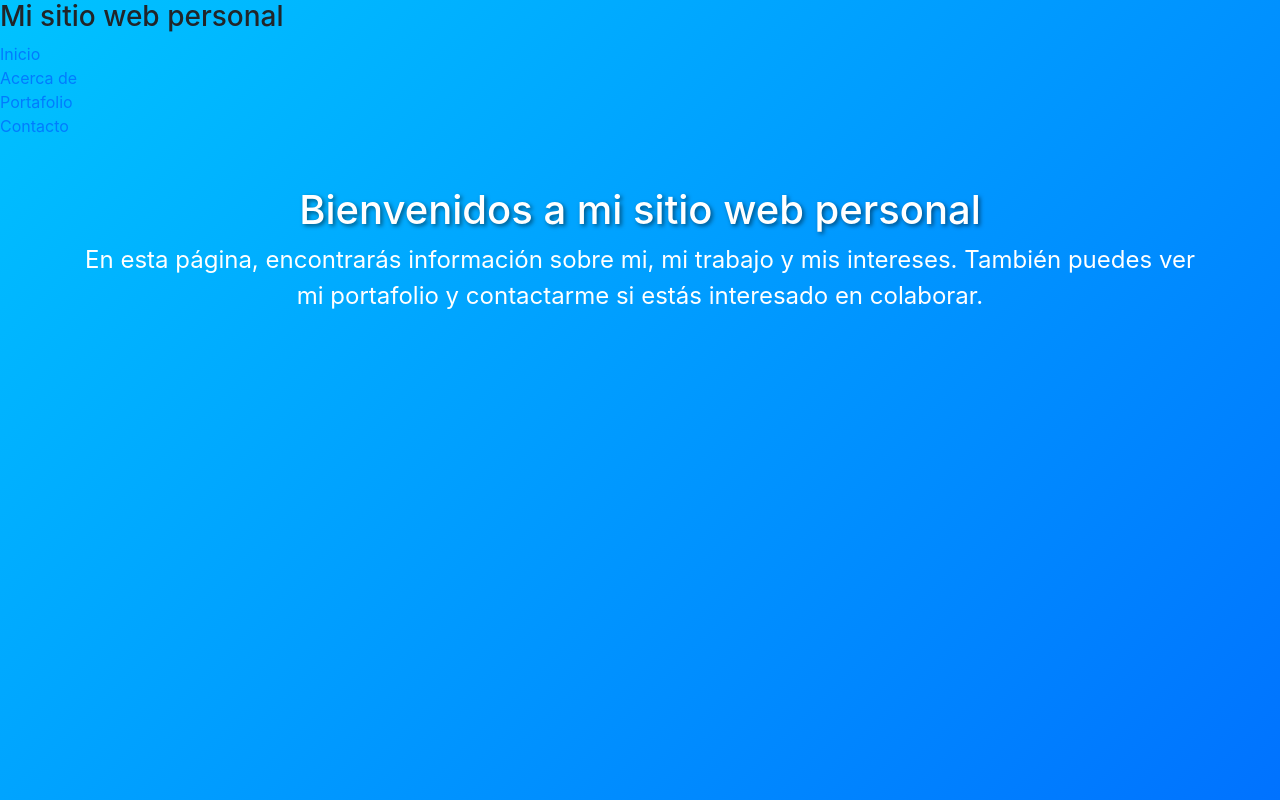
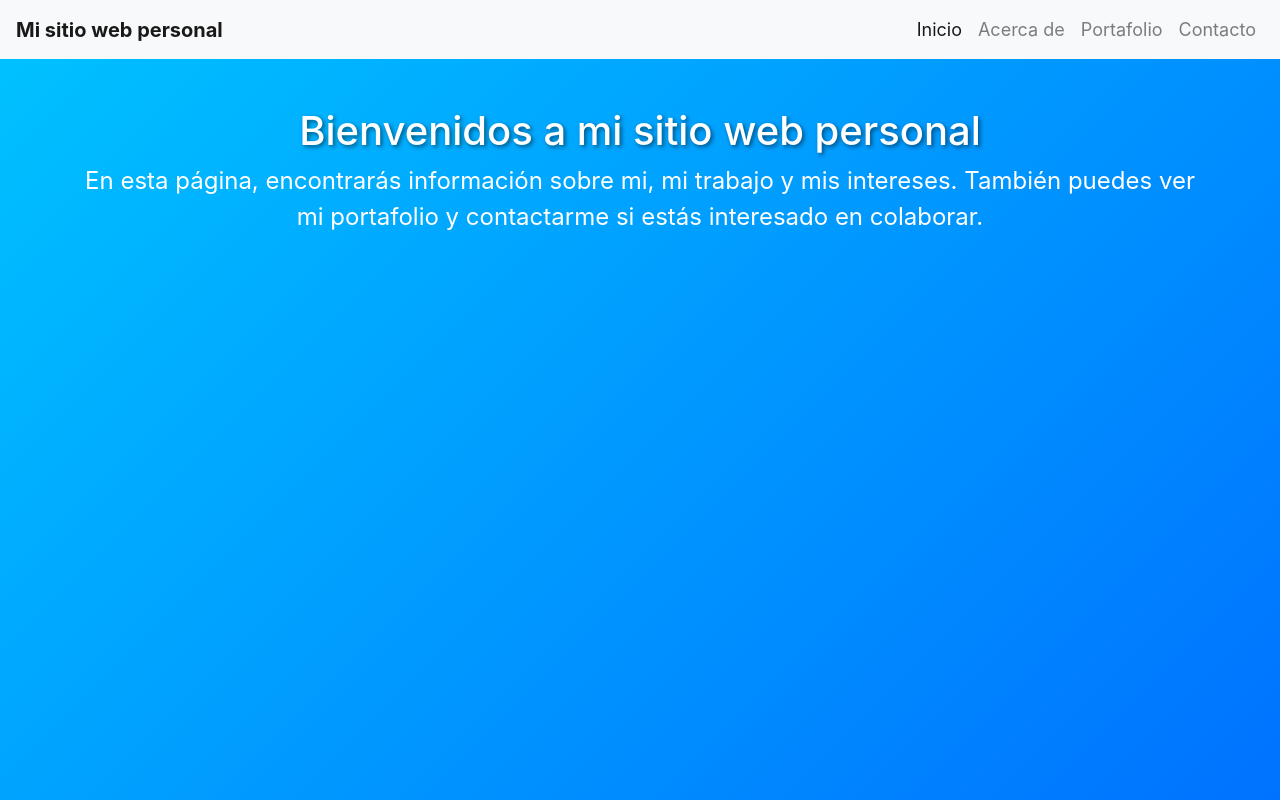
Before and after one commit to JuanesJB/JuanEstebanJimenezBenavides, a plain HTML site: page index.html in a window 1280 px wide. Drawn offline with nearby package versions, Linux system fonts and the light colour scheme.

Commit message:
Update index.html

```diff
--- a/index.html
+++ b/index.html
@@ -13,39 +13,37 @@
 </head>
 <body>
 
-  <div class="wrapper">
   <!-- Agrega el navbar de Bootstrap -->
-    <nav id="sidebar">
-      <div class="sidebar-header">
-        <h3>Mi sitio web personal</h3>
-      </div>
-
-      <ul class="list-unstyled components">
-        <li class="active">
-          <a href="#">Inicio</a>
+<nav class="navbar navbar-expand-lg navbar-light bg-light">
+  <a class="navbar-brand" href="#">Mi sitio web personal</a>
+  <button class="navbar-toggler" type="button" data-toggle="collapse" data-target="#navbarNav" aria-controls="navbarNav" aria-expanded="false" aria-label="Toggle navigation">
+    <span class="navbar-toggler-icon"></span>
+  </button>
+  <div class="collapse navbar-collapse" id="navbarNav">
+    <ul class="navbar-nav ml-auto">
+      <li class="nav-item active">
+        <a class="nav-link" href="#">Inicio</a>
       </li>
-        <li>
-          <a href="#">Acerca de</a>
+      <li class="nav-item">
+        <a class="nav-link" href="#">Acerca de</a>
       </li>
-        <li>
-          <a href="#">Portafolio</a>
+      <li class="nav-item">
+        <a class="nav-link" href="#">Portafolio</a>
       </li>
-        <li>
-          <a href="#">Contacto</a>
+      <li class="nav-item">
+        <a class="nav-link" href="#">Contacto</a>
       </li>
     </ul>
+  </div>
 </nav>
 
-    <!-- Agrega el contenido -->
-    <div id="content">
+
   <div class="container my-5">
 
     <h1>Bienvenidos a mi sitio web personal</h1>
 
     <p>En esta página, encontrarás información sobre mi, mi trabajo y mis intereses. También puedes ver mi portafolio y contactarme si estás interesado en colaborar.</p>
 
-      </div>
-    </div>
   </div>
 
   <!-- Agrega los enlaces a los archivos de Bootstrap JS -->
```
Lines whose indentation alone changed are shown as unchanged.
